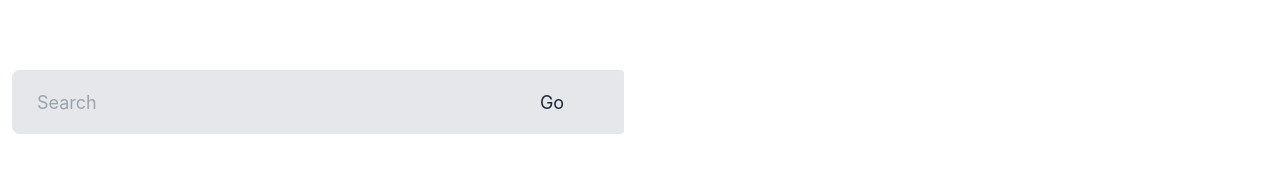
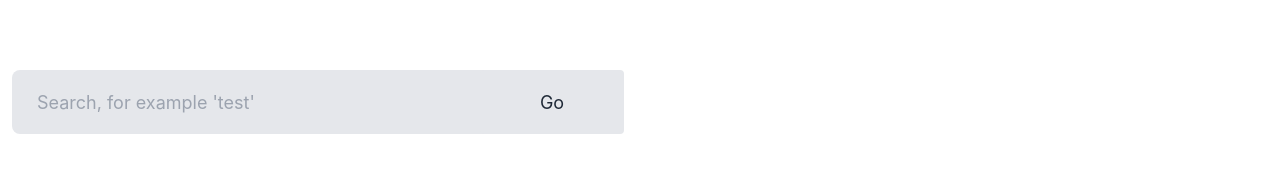
Before and after one commit to invisible-hand/gitfinder, a React (Create React App) app: page / in a window 1280 px wide. Shown: the part 264-448 px from the top of the page. Built offline with nearby package versions, Linux system fonts and the light colour scheme.

Commit message:
final touch

```diff
--- a/src/components/users/UserSearch.jsx
+++ b/src/components/users/UserSearch.jsx
@@ -33,7 +33,7 @@ function UserSearch() {
                 <div className="form-control">
                     <div className="relative">
                         <input type="text" className='w-full pr-40 bg-gray-200 input input-lg text=black'
-                        placeholder="Search"
+                        placeholder="Search, for example 'test'"
                         value={text}
                         onChange={handleChange}
                         />
--- a/src/pages/NotFound.jsx
+++ b/src/pages/NotFound.jsx
@@ -6,7 +6,7 @@ function NotFound() {
   return (
     <div className="hero-content text-center">
       <div>
-            <div className="text-6xl m-4">Page Not Found</div>
+            <div className="text-6xl m-4">Page not found</div>
             <div className="text-2xl m-4">Please go back</div>
             <Link to="/" className="btn btn-primary m-4">
               <FaHome className="mr-2" />
```
Also changed, not shown: 1 other file (tests, documents, lock files or other folders).
